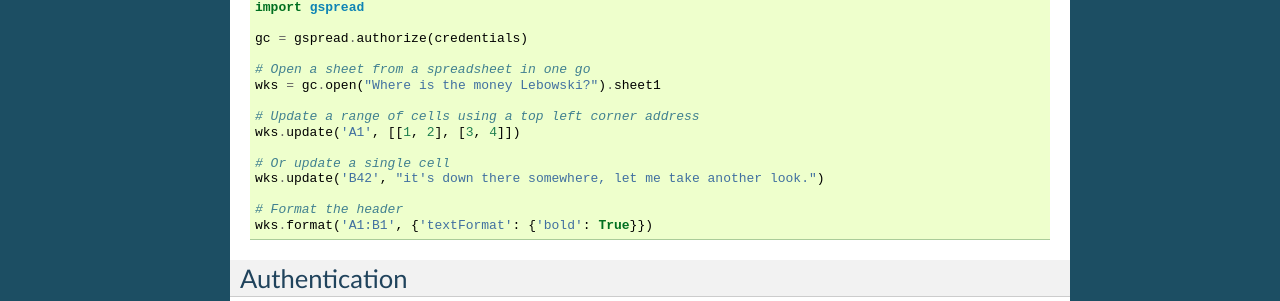
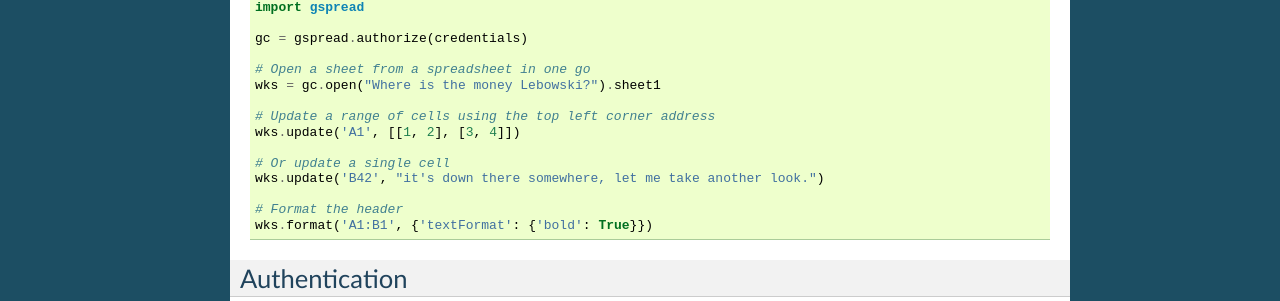
Before and after one commit to KendrickColeman/gspread, a Sphinx documentation site: the page built from docs/index.rst, in a window 1280 px wide. Shown: the part 523-824 px from the top of the page. Built offline with Sphinx 7.4.7, drawn with Linux system fonts in a browser that asks for light colours.

Commit message:
Fix typos

```diff
--- a/docs/index.rst
+++ b/docs/index.rst
@@ -38,7 +38,7 @@ Example Usage
    # Open a sheet from a spreadsheet in one go
    wks = gc.open("Where is the money Lebowski?").sheet1
 
-   # Update a range of cells using a top left corner address
+   # Update a range of cells using the top left corner address
    wks.update('A1', [[1, 2], [3, 4]])
 
    # Or update a single cell
```
Also changed, not shown: README.md (+1 -1 lines).
